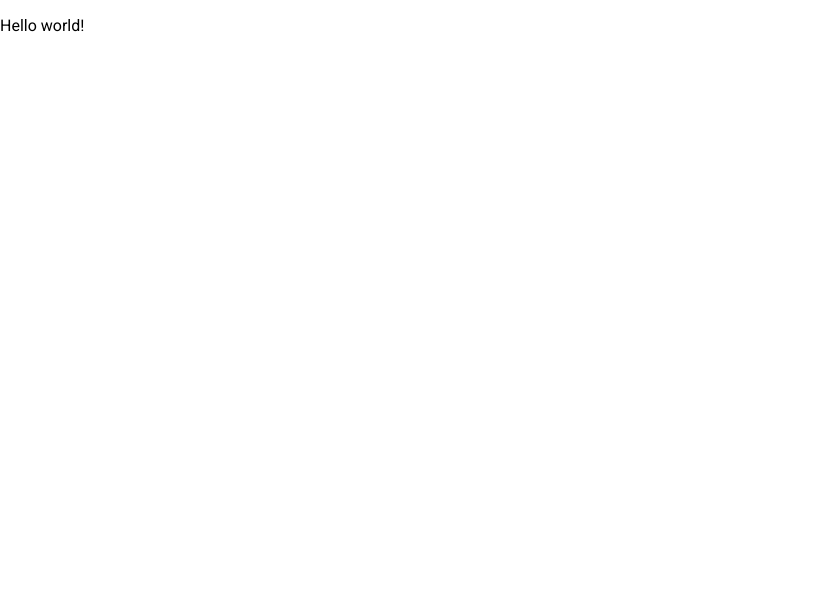
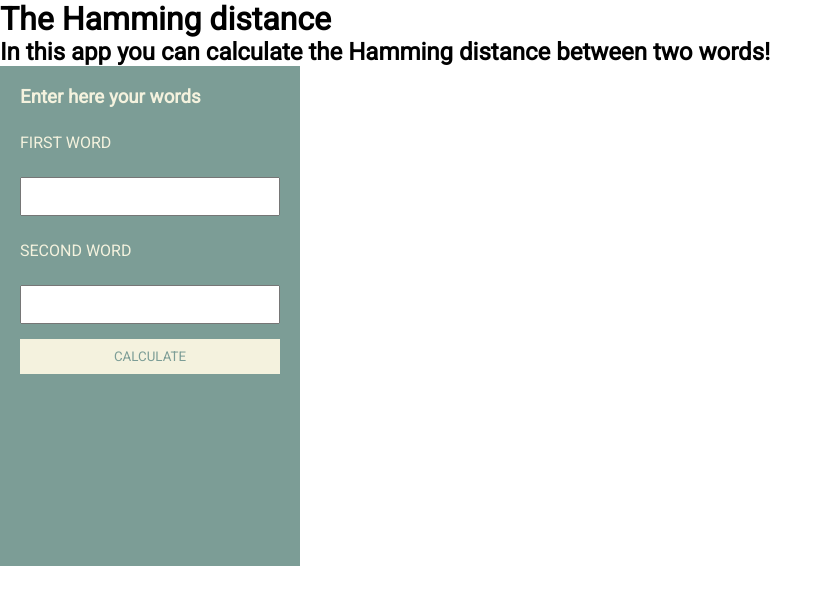
Before and after one commit to ginamarieges/the-hamming-distance, a React (Vite) app: page / in a window 1280 px wide. Shown: the top 604 px of the page, without its empty margins (0-833 px from the left). Built offline with nearby package versions, Linux system fonts and the light colour scheme.

Commit message:
Modify App component adding Form in it

```diff
--- a/src/components/App/App.tsx
+++ b/src/components/App/App.tsx
@@ -1,5 +1,15 @@
+import Form from "../Form/Form";
+
 const App = (): JSX.Element => {
-  return <p>Hello world!</p>;
+  return (
+    <>
+      <h1>The Hamming distance</h1>
+      <h2>
+        In this app you can calculate the Hamming distance between two words!
+      </h2>
+      <Form />
+    </>
+  );
 };
 
 export default App;
```
Also changed, not shown: 1 other file (tests, documents, lock files or other folders).
